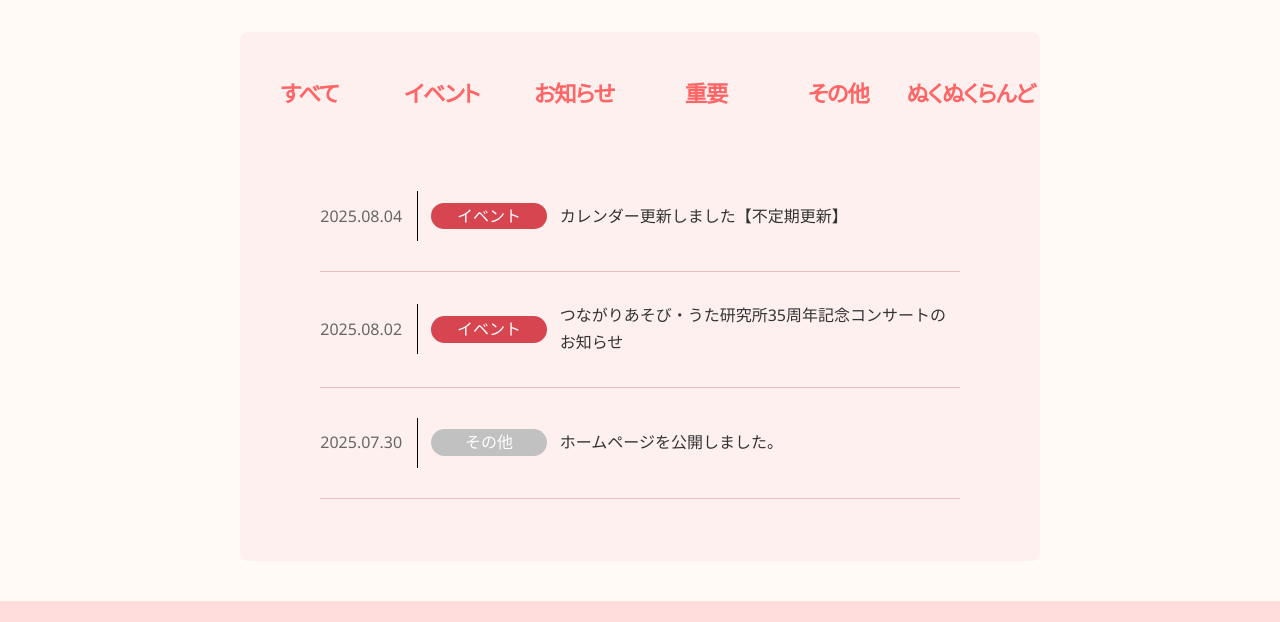
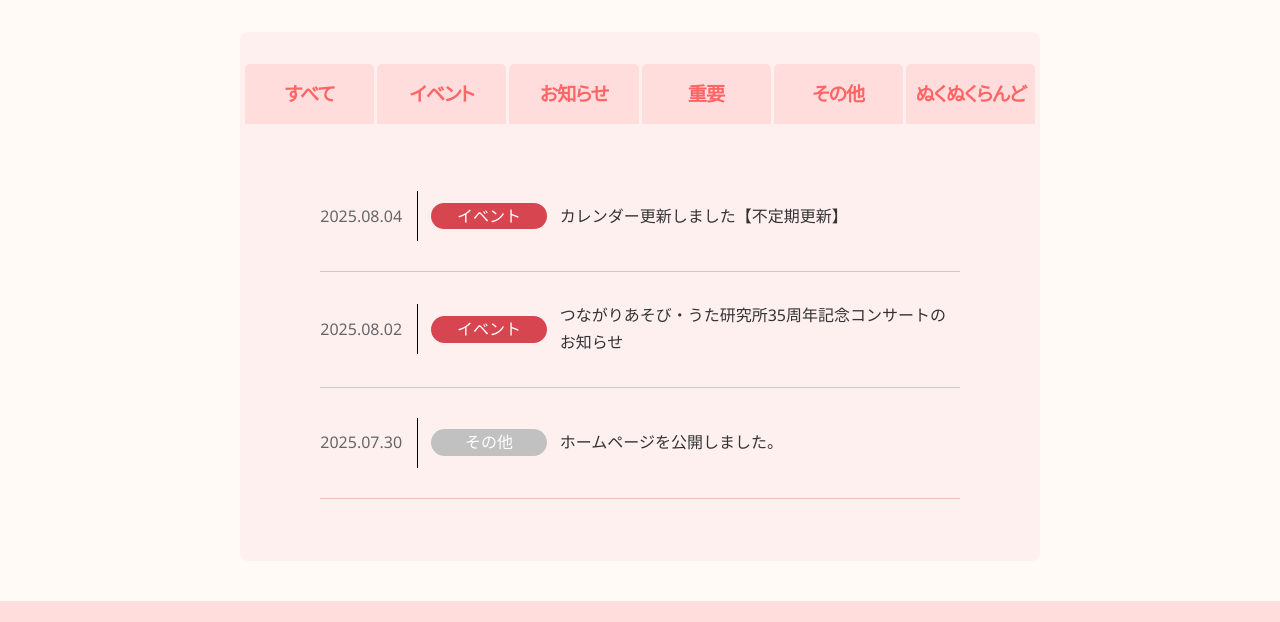
Before and after one commit to nukunukuland/homepage, a plain HTML site: page topics/index.html in a window 1280 px wide. Shown: the part 90-712 px from the top of the page. Drawn offline with Linux system fonts and the light colour scheme.

Commit message:
Update style.css

```diff
--- a/css/style.css
+++ b/css/style.css
@@ -859,8 +859,8 @@ footer {
     justify-content: center;
     width: 100%;
     height: 60px;
-    background: #fff0f0;
-    font-size: 1.4rem;
+    background: #ffdddd;
+    font-size: 1.2rem;
     font-weight: bold;
     font-feature-settings: 'palt';
     border-radius: 5px 5px 0 0;
```
